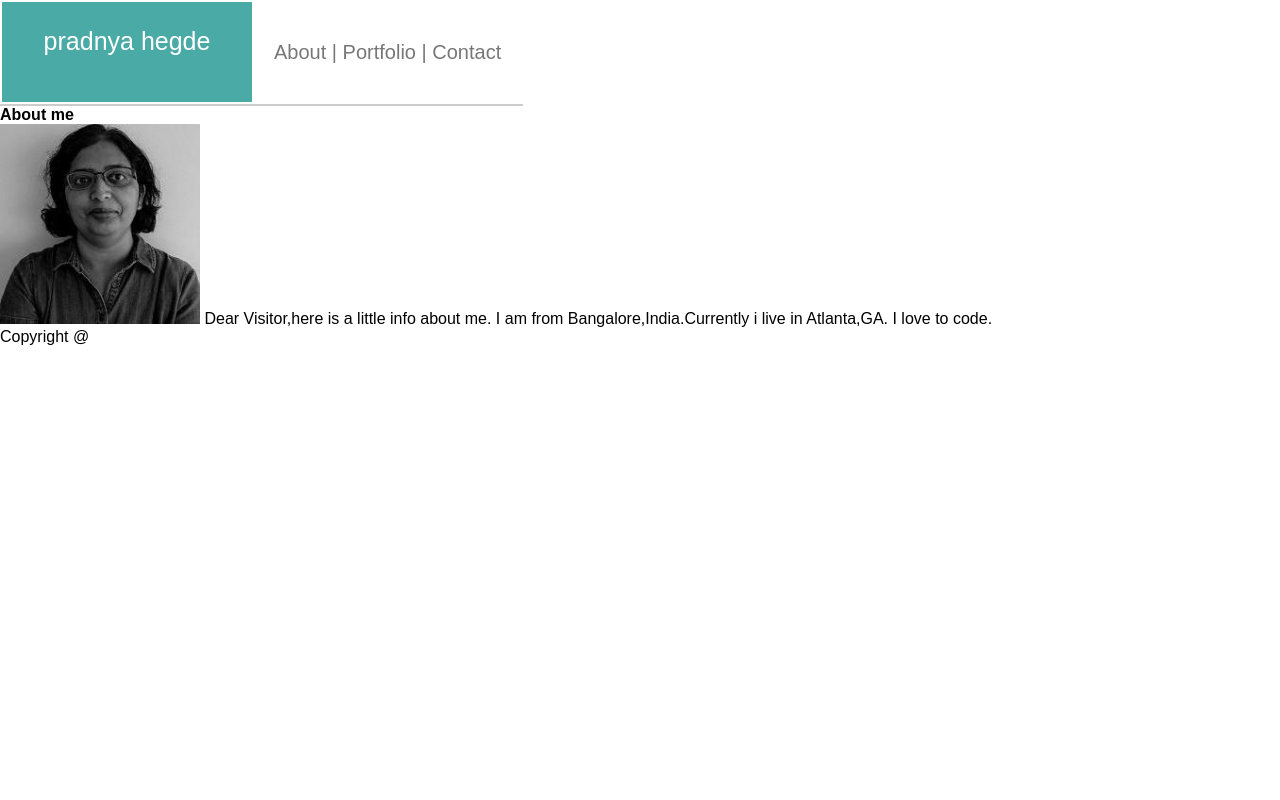
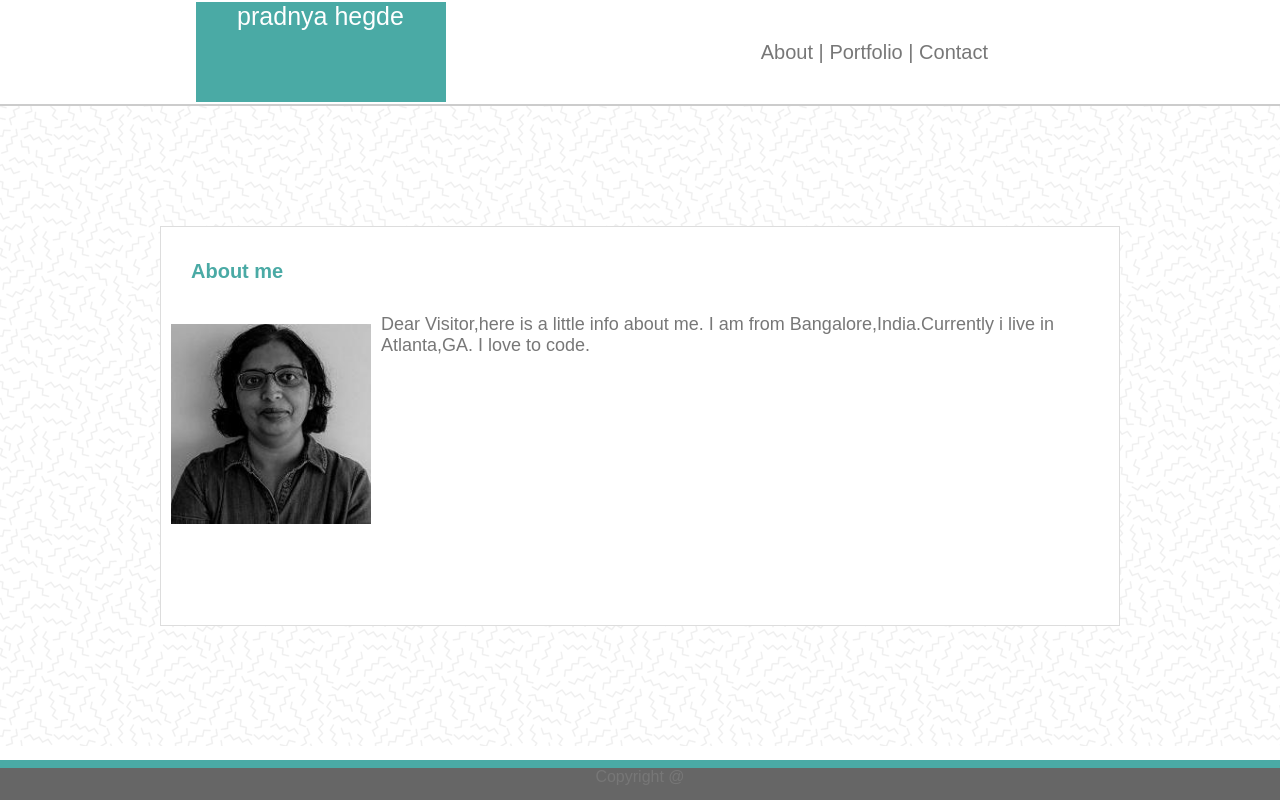
Before and after one commit to pshegde123/Basic-Portfolio, a plain HTML site: page index.html in a window 1280 px wide. Drawn offline with Linux system fonts and the light colour scheme.

Commit message:
Updated header and content sections style setting

```diff
--- a/assets/css/styles.css
+++ b/assets/css/styles.css
@@ -11,30 +11,39 @@ html,body{
 .flex-container{
     display: flex;
     flex-direction: column;
+    width: 100%;
+    height: 80%;
+    background-image: url('../images/memphis-mini.png');
+    margin-bottom: -20px;
+}
+header{
+    background-color: #ffffff;
+    /*border-bottom: 2px solid;
+    border-bottom-color: #cccccc;*/
+    font-family: Georgia, 'Times New Roman', Times, serif;
+    border-bottom: 2px solid;
+    border-bottom-color: #cccccc;
 }
 table{
-    background-color: #ffffff;
-    border-bottom: 2px solid;
-    border-bottom-color: #cccccc;
-    font-family: Georgia, 'Times New Roman', Times, serif;
+    table-layout:fixed;
+    width: 100%;
 }
 #name{
     text-align: center;
     font-size: 25px;
     background-color: #4aaaa5;
+    border-color: #cccccc;
     color: #ffffff;
     width: 250px;
     height: 100px;
-    padding: 25px;
-    margin:auto;
+    margin: auto;
 }
 nav{
     color: #777777;
     font-size: 20px;
-    /*position: fixed; */;
     top: 0;
-    float: left;
-    margin: 0px;
+    float: right;
+    margin-right: 270px;
     padding: 20px;
 }
 a:link{
@@ -51,13 +60,40 @@ a:hover {
 a:active {
     text-decoration: underline;
 }
-.content{
+.clearfix{
+    font-family: Arial, Helvetica, sans-serif;
+    color: #777777;
+    font-size: 18px;
+    overflow: auto;
+    border: 1px solid;
+    border-color: #dddddd;
+    width: 960px;
+    height: 400px;
+    background: #ffffff;
+    margin: auto;
+}
+.footer{
+    border-top:8px solid #4aaaa5;
+    background-color: #666666;
+    color: #777777;
+    text-align: center;
+    padding: 0px;
+    height: 40px;
+    position: fixed;
+    left: 0;
     width: 100%;
-    border: 20px solid;
-    border-color: red;
-    margin:auto;
-    background-image: url('../images/memphis-mini.png')
-     }
-.bio{
-    border: 10px solid;
+    bottom:0;
 }
+.aboutme{
+    color:#4aaaa5;
+    font-family: Georgia, 'Times New Roman', Times, serif;
+    font-size: 20px;
+    padding: 20px;
+    margin: 10px;
+    border:20px;
+    border-color:red;
+}
+img{
+    float: left;
+    margin: 10px;
+}
```
